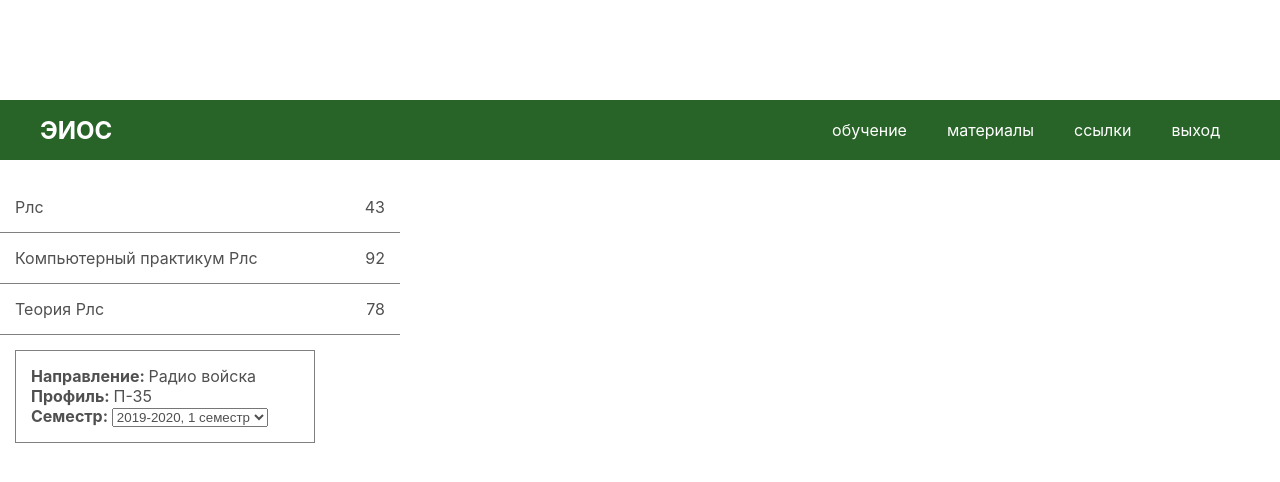
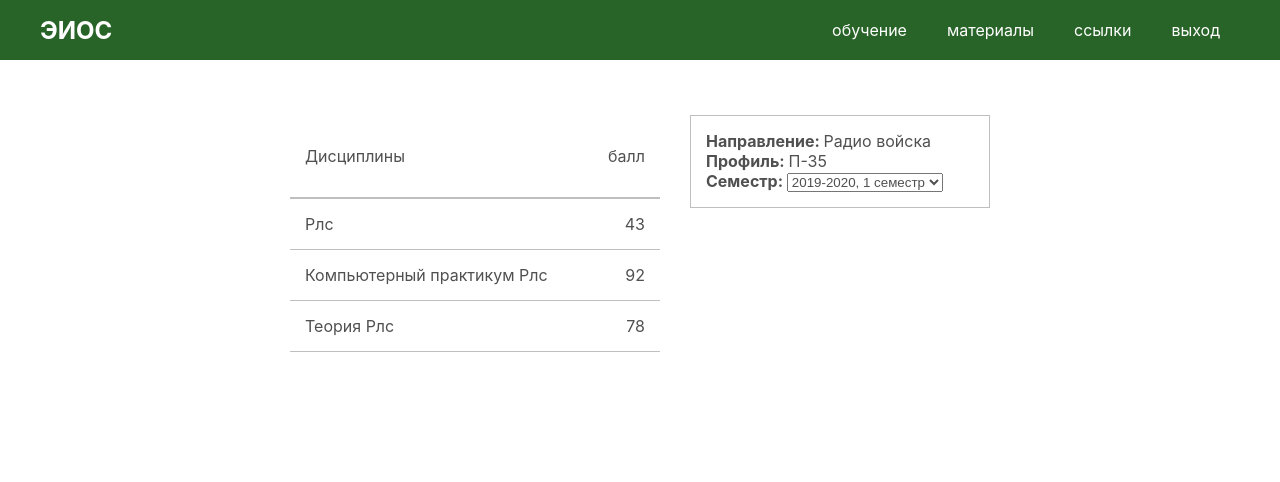
Before and after one commit to AnZzza/EIEE-front, a Next.js app: page /student in a window 1280 px wide. Shown: the top 482 px of the page. Built offline with nearby package versions, Linux system fonts and the light colour scheme.

Commit message:
Align student page

```diff
--- a/src/components/common/header/Header.module.scss
+++ b/src/components/common/header/Header.module.scss
@@ -9,8 +9,8 @@
   padding-left: 40px;
   padding-right: 40px;
   width: 100%;
-  position: absolute;
-  z-index: 1;
+  // position: absolute;
+  // z-index: 1;
 
   h2 {
     color: white;
--- a/src/components/student/courseInfo/CourseInfo.module.scss
+++ b/src/components/student/courseInfo/CourseInfo.module.scss
@@ -3,7 +3,7 @@
   min-height: 1px;
   padding-left: 15px;
   padding-right: 15px;
-  border: 1px solid gray;
+  border: 1px solid rgba(128, 128, 128, 0.5);
   width: 300px;
   padding: 15px;
   margin: 15px;
--- a/src/components/student/disciplines/Disciplines.module.scss
+++ b/src/components/student/disciplines/Disciplines.module.scss
@@ -2,7 +2,7 @@
   display: flex;
   flex-direction: column;
   width: 400px;
-  margin-top: 100px;
+  padding: 15px;
 }
 
 .head {
@@ -10,6 +10,7 @@
   flex-direction: row;
   justify-content: space-between;
   padding: 15px;
+  border-bottom: 2px solid rgba(128, 128, 128, 0.5);
 }
 
 .list {
@@ -17,7 +18,7 @@
   margin: 0;
   li {
     padding: 15px;
-    border-bottom: 1px solid grey;
+    border-bottom: 1px solid rgba(128, 128, 128, 0.5);
     display: flex;
     flex-direction: row;
     justify-content: space-between;
--- a/src/pages/student/index.tsx
+++ b/src/pages/student/index.tsx
@@ -6,9 +6,11 @@ import styles from "../../styles/Student.module.css";
 
 const index = () => {
   return (
-    <div>
-      <Disciplines />
-      <CourseInfo />
+    <div className={styles.page}>
+      <div className={styles.container}>
+        <Disciplines />
+        <CourseInfo />
+      </div>
     </div>
   );
 };
--- a/src/styles/Student.module.css
+++ b/src/styles/Student.module.css
@@ -1,5 +1,13 @@
 .page {
   display: flex;
   justify-content: center;
-  align-items: center;
+  height: calc(100vh - 60px);
 }
+
+.container {
+  margin-top: 40px;
+  display: flex;
+  flex-direction: row;
+  justify-content: center;
+  align-items: flex-start;
+}
```
